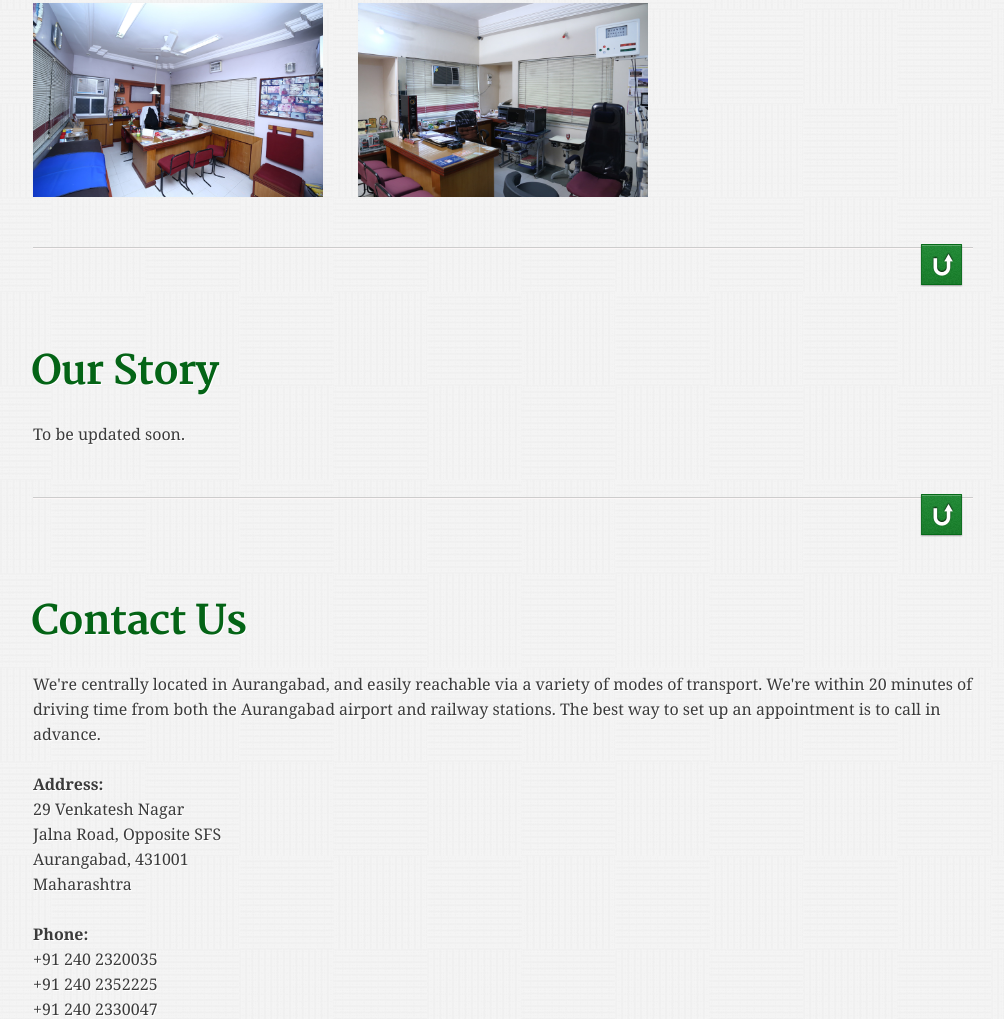
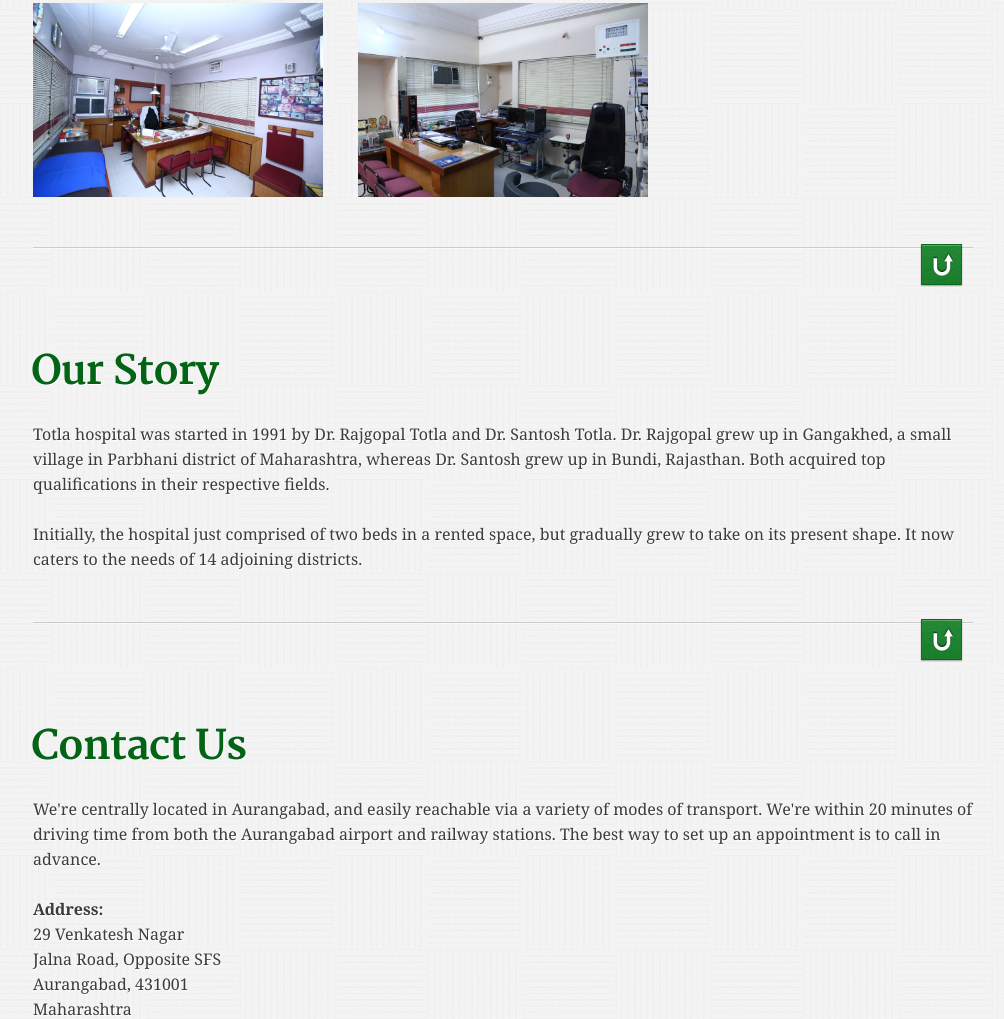
Before and after one commit to nishanttotla/totlahospital, a plain HTML site: page index.html in a window 1280 px wide. Shown: the part 2340-3359 px from the top of the page, without its empty margins (137-1141 px from the left). Drawn offline with nearby package versions, Linux system fonts and the light colour scheme.

Commit message:
Adding initial hospital story
Signed-off-by: Nishant Totla <nishanttotla@gmail.com>

```diff
--- a/index.html
+++ b/index.html
@@ -226,7 +226,9 @@
 
             <h1>Our Story</h1>
             <br>
-            To be updated soon.
+            Totla hospital was started in 1991 by Dr. Rajgopal Totla and Dr. Santosh Totla. Dr. Rajgopal grew up in Gangakhed, a small village in Parbhani district of Maharashtra, whereas Dr. Santosh grew up in Bundi, Rajasthan. Both acquired top qualifications in their respective fields.<br><br>
+
+            Initially, the hospital just comprised of two beds in a rented space, but gradually grew to take on its present shape. It now caters to the needs of 14 adjoining districts.
 
 <!--             TODO: Doctor photos and personal background<br><br>
 
```
